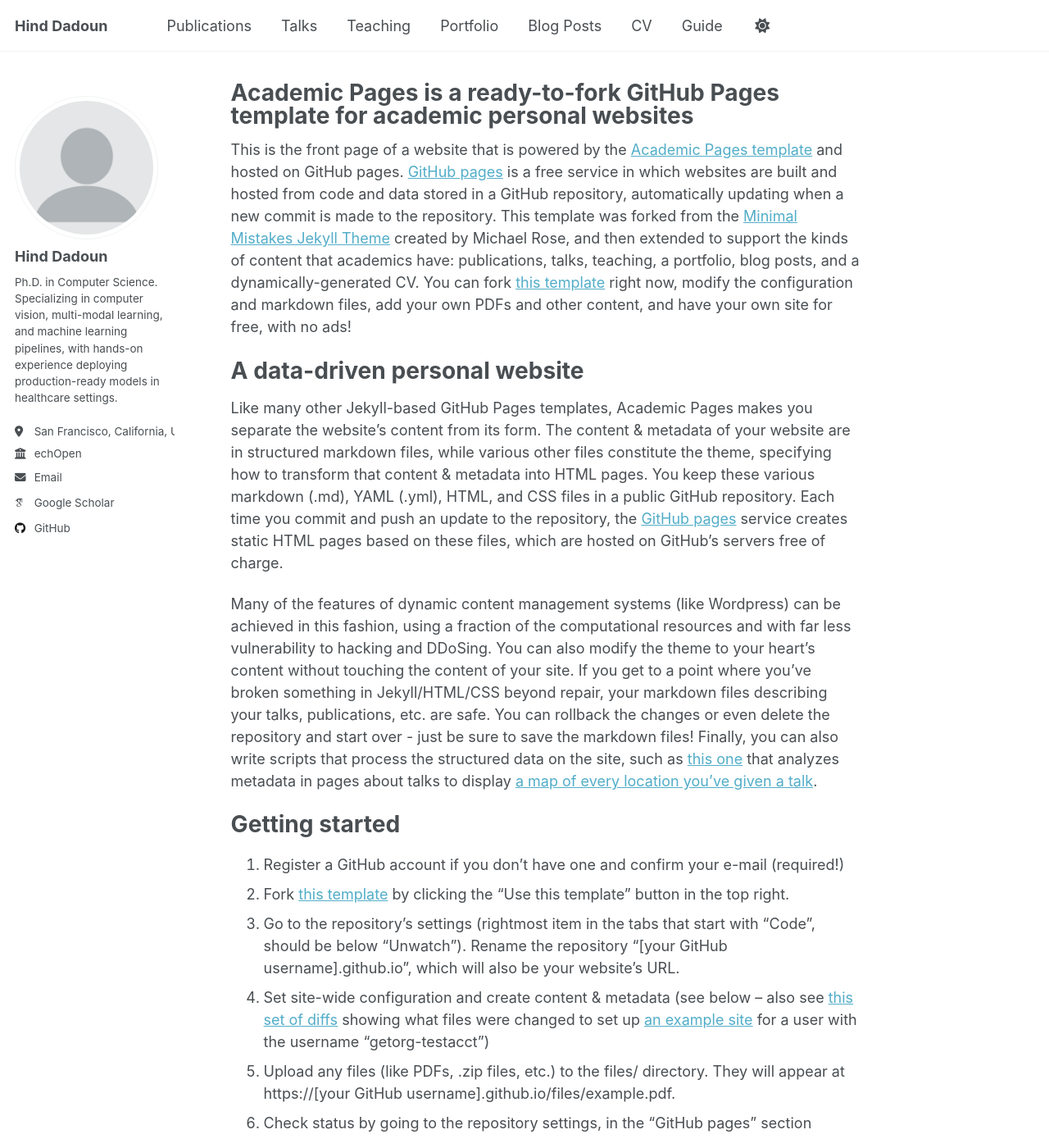
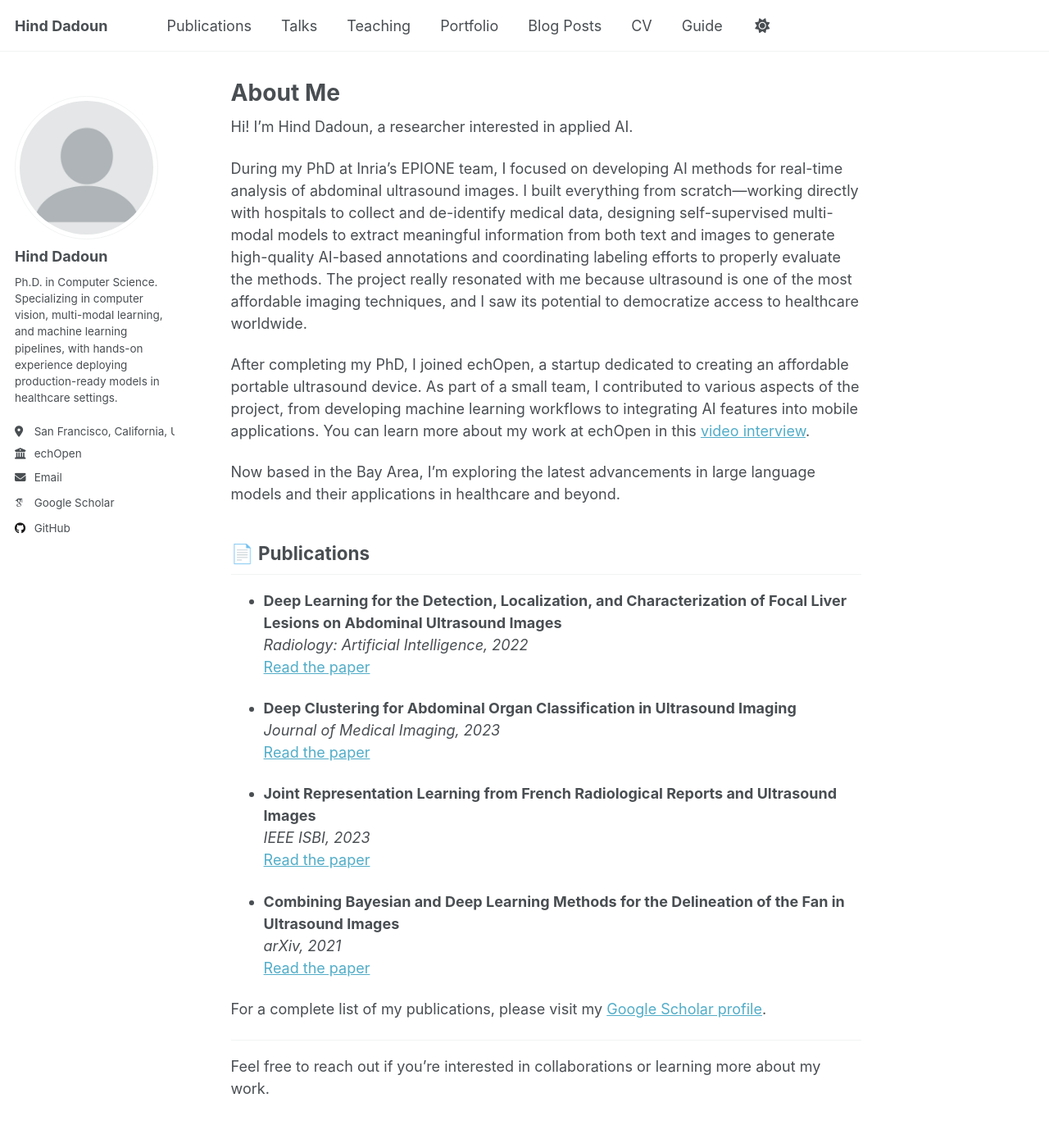
Before and after one commit to h-dadoun/h-dadoun.github.io, a Jekyll site: the page built from _pages/about.md, in a window 1280 px wide and 1400 px high. Shown: the whole window at 82% size. Built offline with Jekyll 4.4.1, drawn with Linux system fonts in a browser that asks for light colours; some web fonts are replaced; some of the changed text lies outside the part shown.

Commit message:
update about me

```diff
--- a/_pages/about.md
+++ b/_pages/about.md
@@ -1,49 +1,40 @@
 ---
 permalink: /
-title: "Academic Pages is a ready-to-fork GitHub Pages template for academic personal websites"
+title: "About Me"
 author_profile: true
 redirect_from:
   - /about/
   - /about.html
 ---
 
-This is the front page of a website that is powered by the [Academic Pages template](https://github.com/academicpages/academicpages.github.io) and hosted on GitHub pages. [GitHub pages](https://pages.github.com) is a free service in which websites are built and hosted from code and data stored in a GitHub repository, automatically updating when a new commit is made to the repository. This template was forked from the [Minimal Mistakes Jekyll Theme](https://mmistakes.github.io/minimal-mistakes/) created by Michael Rose, and then extended to support the kinds of content that academics have: publications, talks, teaching, a portfolio, blog posts, and a dynamically-generated CV. You can fork [this template](https://github.com/academicpages/academicpages.github.io) right now, modify the configuration and markdown files, add your own PDFs and other content, and have your own site for free, with no ads!
+Hi! I'm Hind Dadoun, a researcher interested in applied AI.
 
-A data-driven personal website
-======
-Like many other Jekyll-based GitHub Pages templates, Academic Pages makes you separate the website's content from its form. The content & metadata of your website are in structured markdown files, while various other files constitute the theme, specifying how to transform that content & metadata into HTML pages. You keep these various markdown (.md), YAML (.yml), HTML, and CSS files in a public GitHub repository. Each time you commit and push an update to the repository, the [GitHub pages](https://pages.github.com/) service creates static HTML pages based on these files, which are hosted on GitHub's servers free of charge.
+During my PhD at Inria's EPIONE team, I focused on developing AI methods for real-time analysis of abdominal ultrasound images. I built everything from scratch—working directly with hospitals to collect and de-identify medical data, designing self-supervised multi-modal models to extract meaningful information from both text and images to generate high-quality AI-based annotations and coordinating labeling efforts to properly evaluate the methods. The project really resonated with me because ultrasound is one of the most affordable imaging techniques, and I saw its potential to democratize access to healthcare worldwide.
 
-Many of the features of dynamic content management systems (like Wordpress) can be achieved in this fashion, using a fraction of the computational resources and with far less vulnerability to hacking and DDoSing. You can also modify the theme to your heart's content without touching the content of your site. If you get to a point where you've broken something in Jekyll/HTML/CSS beyond repair, your markdown files describing your talks, publications, etc. are safe. You can rollback the changes or even delete the repository and start over - just be sure to save the markdown files! Finally, you can also write scripts that process the structured data on the site, such as [this one](https://github.com/academicpages/academicpages.github.io/blob/master/talkmap.ipynb) that analyzes metadata in pages about talks to display [a map of every location you've given a talk](https://academicpages.github.io/talkmap.html).
+After completing my PhD, I joined echOpen, a startup dedicated to creating an affordable portable ultrasound device. As part of a small team, I contributed to various aspects of the project, from developing machine learning workflows to integrating AI features into mobile applications. You can learn more about my work at echOpen in this [video interview](https://www.echopen.com/ressources/videos/decouvrez-echopen-avec-hind-dadoun-phd-specialiste-en-intelligence-artificelle).
 
-Getting started
-======
-1. Register a GitHub account if you don't have one and confirm your e-mail (required!)
-1. Fork [this template](https://github.com/academicpages/academicpages.github.io) by clicking the "Use this template" button in the top right.
-1. Go to the repository's settings (rightmost item in the tabs that start with "Code", should be below "Unwatch"). Rename the repository "[your GitHub username].github.io", which will also be your website's URL.
-1. Set site-wide configuration and create content & metadata (see below -- also see [this set of diffs](http://archive.is/3TPas) showing what files were changed to set up [an example site](https://getorg-testacct.github.io) for a user with the username "getorg-testacct")
-1. Upload any files (like PDFs, .zip files, etc.) to the files/ directory. They will appear at https://[your GitHub username].github.io/files/example.pdf.
-1. Check status by going to the repository settings, in the "GitHub pages" section
+Now based in the Bay Area, I'm exploring the latest advancements in large language models and their applications in healthcare and beyond.
 
-Site-wide configuration
-------
-The main configuration file for the site is in the base directory in [_config.yml](https://github.com/academicpages/academicpages.github.io/blob/master/_config.yml), which defines the content in the sidebars and other site-wide features. You will need to replace the default variables with ones about yourself and your site's github repository. The configuration file for the top menu is in [_data/navigation.yml](https://github.com/academicpages/academicpages.github.io/blob/master/_data/navigation.yml). For example, if you don't have a portfolio or blog posts, you can remove those items from that navigation.yml file to remove them from the header.
+## 📄 Publications
 
-Create content & metadata
-------
-For site content, there is one markdown file for each type of content, which are stored in directories like _publications, _talks, _posts, _teaching, or _pages. For example, each talk is a markdown file in the [_talks directory](https://github.com/academicpages/academicpages.github.io/tree/master/_talks). At the top of each markdown file is structured data in YAML about the talk, which the theme will parse to do lots of cool stuff. The same structured data about a talk is used to generate the list of talks on the [Talks page](https://academicpages.github.io/talks), each [individual page](https://academicpages.github.io/talks/2012-03-01-talk-1) for specific talks, the talks section for the [CV page](https://academicpages.github.io/cv), and the [map of places you've given a talk](https://academicpages.github.io/talkmap.html) (if you run this [python file](https://github.com/academicpages/academicpages.github.io/blob/master/talkmap.py) or [Jupyter notebook](https://github.com/academicpages/academicpages.github.io/blob/master/talkmap.ipynb), which creates the HTML for the map based on the contents of the _talks directory).
+- **Deep Learning for the Detection, Localization, and Characterization of Focal Liver Lesions on Abdominal Ultrasound Images**
+  *Radiology: Artificial Intelligence, 2022*
+  [Read the paper](https://pubmed.ncbi.nlm.nih.gov/35652113/)
 
-**Markdown generator**
+- **Deep Clustering for Abdominal Organ Classification in Ultrasound Imaging**
+  *Journal of Medical Imaging, 2023*
+  [Read the paper](https://www.spiedigitallibrary.org/journals/journal-of-medical-imaging/volume-10/issue-3/034502/Deep-clustering-for-abdominal-organ-classification-in-ultrasound-imaging/10.1117/1.JMI.10.3.034502.short)
 
-The repository includes [a set of Jupyter notebooks](https://github.com/academicpages/academicpages.github.io/tree/master/markdown_generator
-) that converts a CSV containing structured data about talks or presentations into individual markdown files that will be properly formatted for the Academic Pages template. The sample CSVs in that directory are the ones I used to create my own personal website at stuartgeiger.com. My usual workflow is that I keep a spreadsheet of my publications and talks, then run the code in these notebooks to generate the markdown files, then commit and push them to the GitHub repository.
+- **Joint Representation Learning from French Radiological Reports and Ultrasound Images**
+  *IEEE ISBI, 2023*
+  [Read the paper](https://inria.hal.science/hal-03984528/document)
 
-How to edit your site's GitHub repository
-------
-Many people use a git client to create files on their local computer and then push them to GitHub's servers. If you are not familiar with git, you can directly edit these configuration and markdown files directly in the github.com interface. Navigate to a file (like [this one](https://github.com/academicpages/academicpages.github.io/blob/master/_talks/2012-03-01-talk-1.md) and click the pencil icon in the top right of the content preview (to the right of the "Raw | Blame | History" buttons). You can delete a file by clicking the trashcan icon to the right of the pencil icon. You can also create new files or upload files by navigating to a directory and clicking the "Create new file" or "Upload files" buttons.
+- **Combining Bayesian and Deep Learning Methods for the Delineation of the Fan in Ultrasound Images**
+  *arXiv, 2021*
+  [Read the paper](https://arxiv.org/abs/2102.02055)
 
-Example: editing a markdown file for a talk
-![Editing a markdown file for a talk](/images/editing-talk.png)
+For a complete list of my publications, please visit my [Google Scholar profile](https://scholar.google.com/citations?user=znKVvC4AAAAJ&hl=fr).
 
-For more info
-------
-More info about configuring Academic Pages can be found in [the guide](https://academicpages.github.io/markdown/), the [growing wiki](https://github.com/academicpages/academicpages.github.io/wiki), and you can always [ask a question on GitHub](https://github.com/academicpages/academicpages.github.io/discussions). The [guides for the Minimal Mistakes theme](https://mmistakes.github.io/minimal-mistakes/docs/configuration/) (which this theme was forked from) might also be helpful.
+---
+
+Feel free to reach out if you're interested in collaborations or learning more about my work.
```
